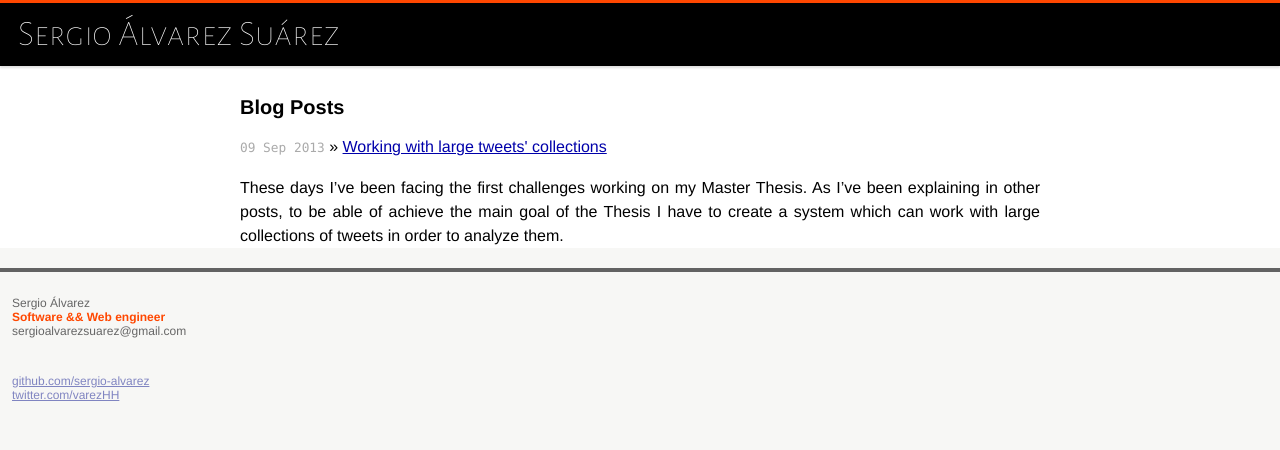
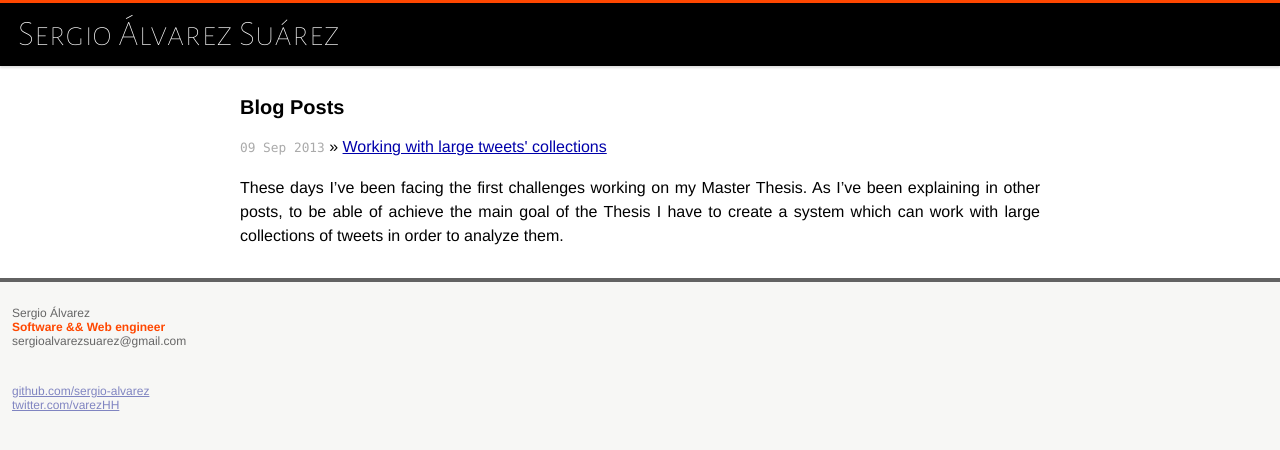
Before and after one commit to sergioalvz/sergioalvz.github.io, a Jekyll site: the page built from index.html, in a window 1280 px wide. Shown: the top 450 px of the page. Built offline with Jekyll 4.4.1, drawn with Linux system fonts in a browser that asks for light colours; Markdown is read by kramdown in place of the engine named in the settings.

Commit message:
Updating styles

```diff
--- a/css/main.css
+++ b/css/main.css
@@ -91,7 +91,7 @@ header > h1 a:link, header > h1 a:visited {
 
 .content_wrapper {
   margin: 0 auto;
-  padding: 10em 0 0 0;
+  padding: 10em 0 1em 0;
 
   width: 80%;
   max-width: 800px;
```
